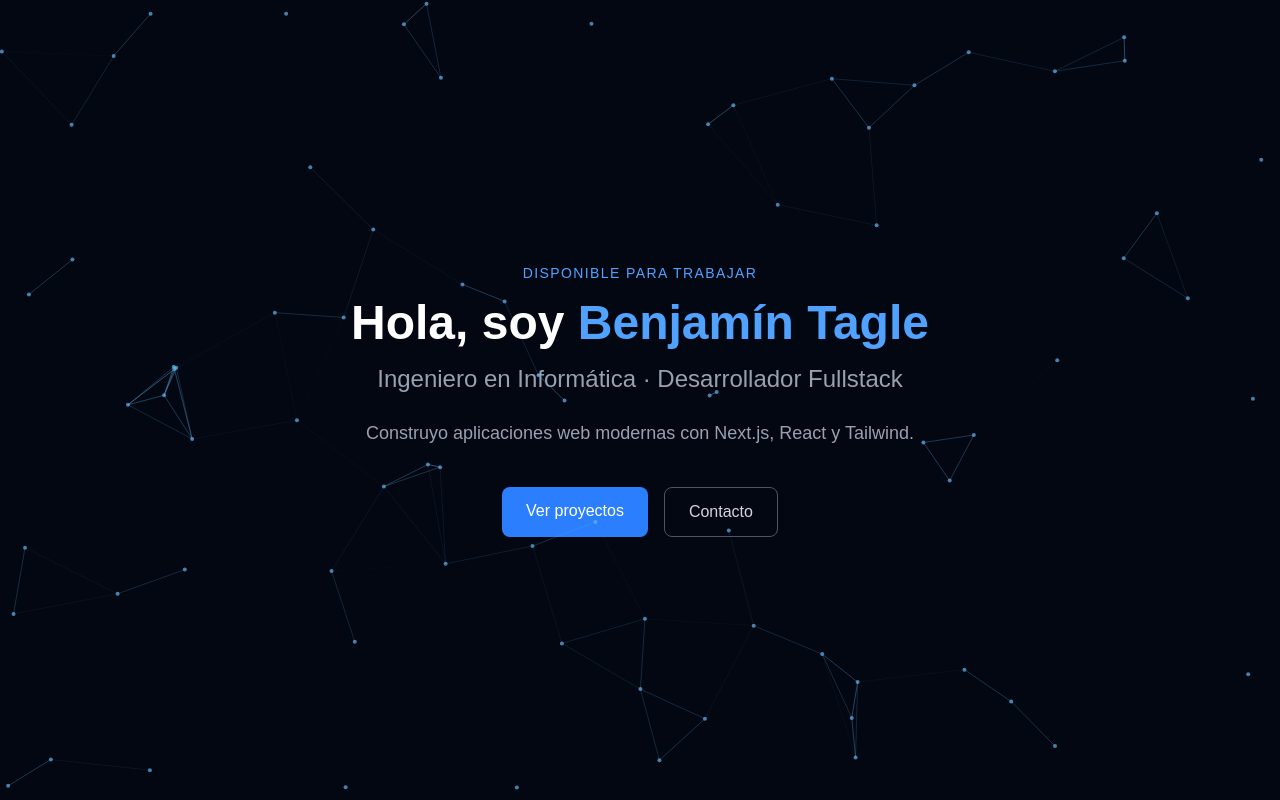
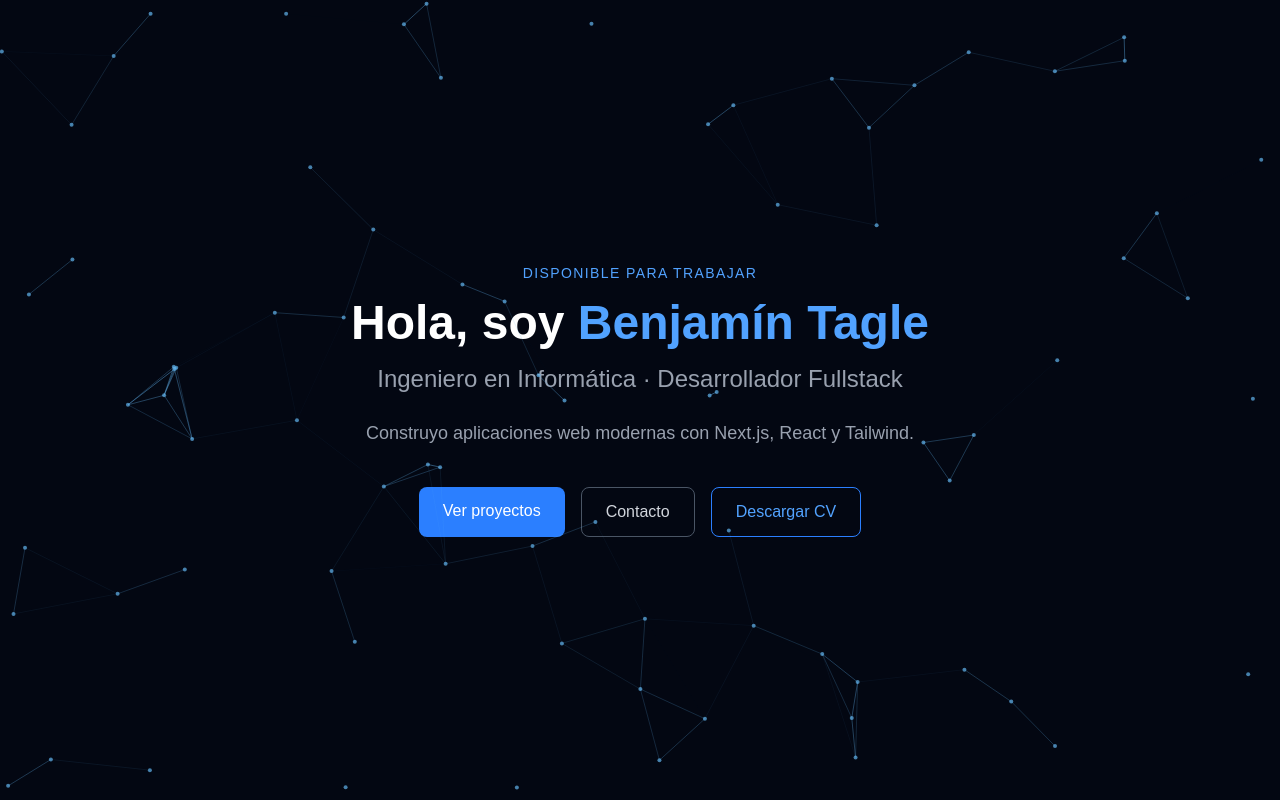
Before and after one commit to Benja4200/portafolio, a Next.js app in the folder portafolio/: page / in a window 1280 px wide. Shown: the top 800 px of the page. Built offline with nearby package versions, Linux system fonts and the light colour scheme.

Commit message:
Agregar descargar CV mendiante boton

```diff
--- a/portafolio/app/page.js
+++ b/portafolio/app/page.js
@@ -18,12 +18,15 @@ export default function Home() {
         <p className="text-gray-400 max-w-xl text-lg mb-10">
           Construyo aplicaciones web modernas con Next.js, React y Tailwind.
         </p>
-        <div className="flex gap-4">
+        <div className="flex gap-4 flex-wrap justify-center">
           <a href="#proyectos" className="bg-blue-500 hover:bg-blue-600 text-white px-6 py-3 rounded-lg font-medium transition-colors">
             Ver proyectos
           </a>
           <a href="#contacto" className="border border-gray-600 text-gray-300 px-6 py-3 rounded-lg font-medium transition-colors">
             Contacto
+          </a>
+          <a href="/CV.pdf" download className="border border-blue-500 text-blue-400 hover:bg-blue-500 hover:text-white px-6 py-3 rounded-lg font-medium transition-colors">
+            Descargar CV
           </a>
         </div>
       </section>
```
Also changed, not shown: 1 other file (tests, documents, lock files or other folders).
